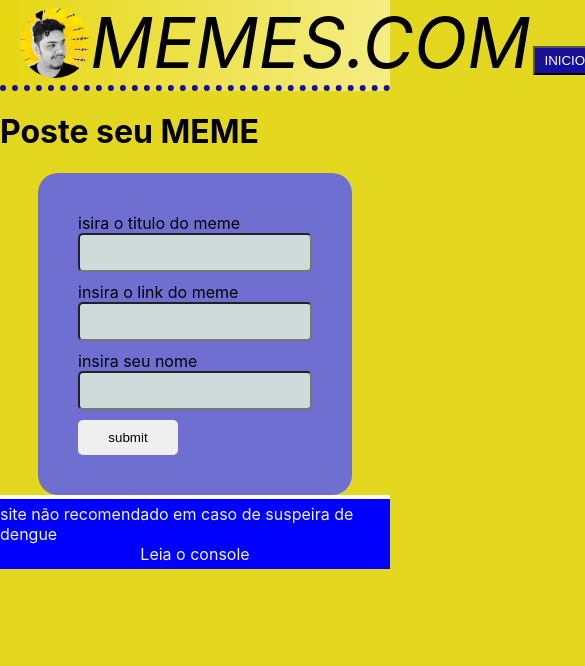
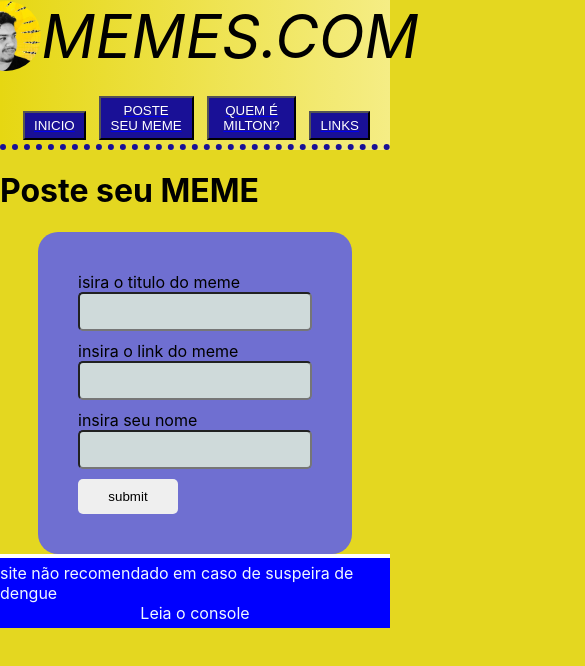
Before and after one commit to Milton-Marques/Meme_site_react, a React (Vite) app: page /NewMeme in a window 390 px wide. Shown: the top 666 px of the page, 585 px wide, since content can reach past the window. Built offline with nearby package versions, Linux system fonts and the light colour scheme.

Commit message:
make reponsive

```diff
--- a/src/components/Header/Header.css
+++ b/src/components/Header/Header.css
@@ -44,6 +44,14 @@ font-style: italic;
 font-size: 70px;
 }
 
+@media (max-width: 960px){
+  .header-profile-container div {
+    font-size: 60px;
+  }
+  .header {
+    flex-direction: column;
+  }
+}
 
 
 /*
--- a/src/components/Main/Main.css
+++ b/src/components/Main/Main.css
@@ -2,7 +2,6 @@
   background-color: rgb(180, 170, 25);
   display: flex;
   justify-content: space-between;
-
 }
 
 .ad {
@@ -29,3 +28,9 @@
   margin: 0 auto;
   gap: 20px;
 }
+
+@media (max-width: 960px) {
+  .ad {
+    display: none;
+  }
+}
--- a/src/components/MemeCard/MemeCard.css
+++ b/src/components/MemeCard/MemeCard.css
@@ -38,3 +38,9 @@
   font-size: 40px;
   padding-left: 20px;
 }
+
+@media (max-width: 960px){
+  .meme-card {
+    width: 90%;
+  }
+}
```
Also changed, not shown: 1 other file (tests, documents, lock files or other folders).
